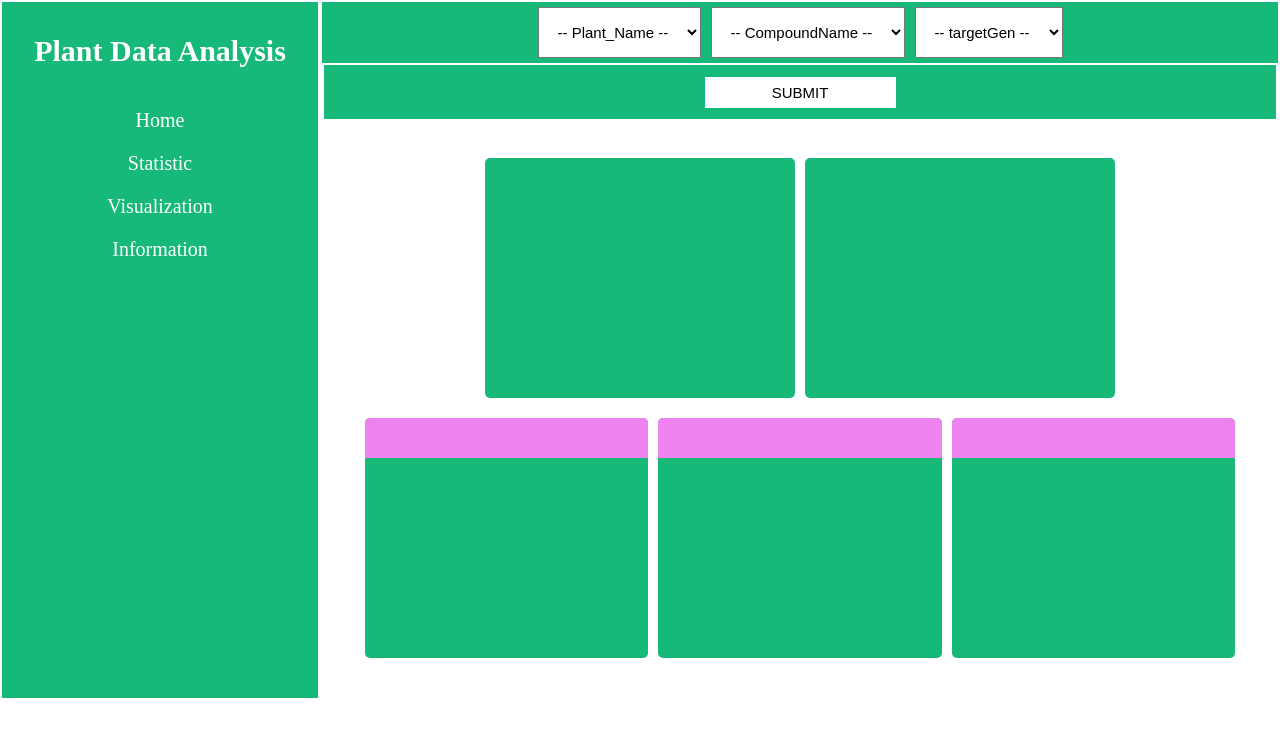
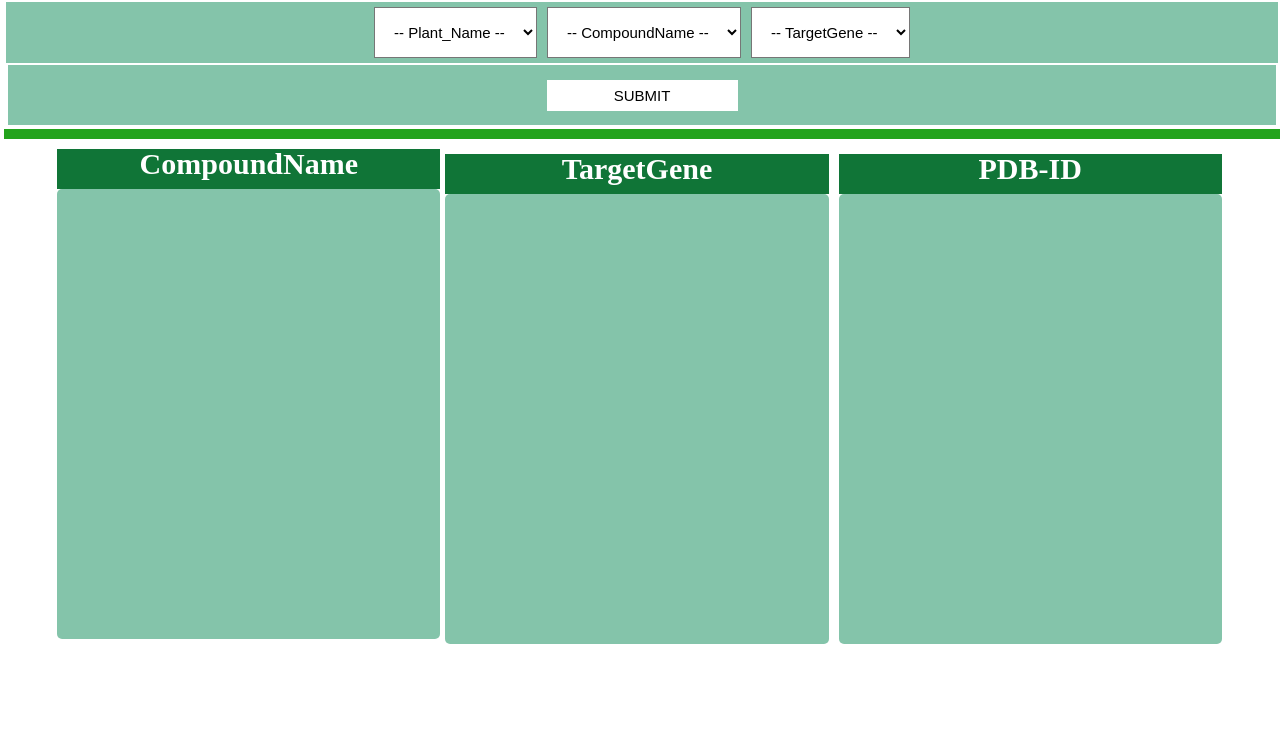
Before and after one commit to ghans07-ds/Plant_Data_Analysis, a PHP site: page /komal/ in a window 1280 px wide. Shown: the top 737 px of the page. Run offline with PHP 8.4, Linux system fonts and the light colour scheme; data that the repository does not hold is empty; some libraries are stand-ins or nearby versions.

Commit message:
changes continue..

```diff
--- a/CSS/style.css
+++ b/CSS/style.css
@@ -1,5 +1,5 @@
 @import url('https://use.fontawesome.com/releases/v5.0.9/css/all.css');
-
+.col-0 {width: 0px;}
 .col-1 {width: 8.33%;}
 .col-2 {width: 16.66%;}
 .col-3 {width: 25%;}
@@ -26,7 +26,7 @@
 .container .sidebar{
     height: 700px;
     /* display: none; */
-    background-color: #17b978;
+    background-color: #84c4aa;
     border: 2px solid white;
 
 }
@@ -62,12 +62,12 @@
     font-size: 30px;
     background-color: white;
     padding: 5px;
-    border: 2px solid #17b978;
+    border: 2px solid #84c4aa;
 }
 
 .container .menu .main-menu{
     height: auto;
-    background-color: #17b978;
+    background-color: #84c4aa;
     margin: auto;
     border: 2px solid white;
     /* margin-top: 100px; */
@@ -100,7 +100,7 @@
     justify-content: center;
     align-items: center;
     /* margin: 1%; */
-    background-color: #17b978;
+    background-color: #84c4aa;
     border: 2px solid white;
 }
 .container .menu .btn button{
@@ -112,13 +112,13 @@
     font-size: 15px;
     background-color: white;
     color: black;
-    border: 2px solid #17b978;
+    border: 2px solid #84c4aa;
     text-align: center;
     border-radius: 2px;
     transition-duration: 0.4s;
 }
 .container .menu .btn button:hover{
-    background-color: #17b978 ;
+    background-color: #84c4aa ;
     color: white;
     font-size: 20px;
     font-weight: 700;
@@ -129,21 +129,22 @@
     background-color: white;
     height: 250px;
     margin: auto;
-    margin-top: 30px;
+    margin-top: 10px;
     display: flex;
     justify-content: space-between;
     /* width: 100%; */
 }
-.container .menu .box-ans .box-a{
-    background-color: #17b978;
-    margin: 5px;
+.container .menu .box-ans .box-a .scroll{
+    background-color: #84c4aa;
+    margin: 0px;
     border-radius: 5px;
     overflow: scroll;
+    height: 450px;
 }
 
 .container .menu .box-same{
     background-color: white;
-    height: 250px;
+    height: 550px;
     margin: auto;
     margin-top: 10px;
     display: flex;
@@ -154,12 +155,13 @@
 }
 
 .container .menu .box-same .box-s{
-    background-color: #17b978;
+    background-color: #84c4aa;
     margin: 5px ;
     border-radius: 5px;
     overflow: hidden;
 }
-.container .menu .box-same .box-s .id-title{
+/* .container .menu .box-same .box-s */
+ .id-title{
     width: 100%;
     height: 40px;
     text-align: center;
@@ -167,18 +169,20 @@
     line-height: 30px;
     font-weight: 800;
     color: white;
-    background-color: violet;
+    background-color: rgb(16, 117, 55);
+    /* position: fixed; */
 }
 
-.container .menu .box-ans .box-aa,.box-ab{
-   display: flex;
+.container .menu .box-ans .box-aa,.box-ab,.box-ac{
+   display: block;
    align-items: center;
    justify-content: center;
+   /* padding-top: 0px; */
 }
-.container .menu .box-ans .box-aa,.box-ab ul li,.container .menu .box-same .box-s ul{
+.container .menu .box-ans .box-aa,.box-ab,.box-ac ul li,.container .menu .box-same .box-s ul{
     text-align: center;
     margin: 5px;
-    font-size: 30px;
+    font-size: 25px;
     font-weight: 700;
     color: white;
  }
@@ -192,7 +196,7 @@
     visibility: hidden;
     width: 300px;
     font-size: 20px;
-    background-color: rgb(23, 141, 58);
+    background-color: #84c4aa;
     color:blue;
     text-align: center;
     border-radius: 6px;
@@ -213,3 +217,11 @@
  .container .menu form ul .namelist{
     display: inline-block;
  }
+ .container .menu .title{
+     background-color: rgb(35, 163, 28);
+     padding: 5px;
+ }
+ .container .menu .title p{
+     text-align: center;
+     font-size: xx-large;
+ }
--- a/conn.php
+++ b/conn.php
@@ -3,7 +3,7 @@
  $servername="localhost";
   $username="root";
   $password="";
-  $dbname="trial";
+  $dbname="plant";
   $count=0;
 
   $conn=mysqli_connect($servername,$username,$password,$dbname);
--- a/index.php
+++ b/index.php
@@ -26,12 +26,12 @@
         $target="";
         if(isset($_POST['submit']))
         {
-            header('location:annotation.php');
+            // header('location:annotation.php');
             $p_name=$_POST['p_name'];
             $p_class=$_POST['p_class'];
             $p_SupperClass=$_POST['p_SupperClass'];
 
-            $sql_fetch="SELECT targetGen,pID,pScore FROM trialtable where  name='$p_name' AND CompoundName='$p_class' AND targetGen='$p_SupperClass';";
+            $sql_fetch="SELECT TargetGene,ID,score FROM plantdata where  plantName='$p_name' AND CompoundName='$p_class' AND TargetGene='$p_SupperClass';";
             $result_f=mysqli_query($conn,$sql_fetch);
             $i=0;
             $print=1;
@@ -40,9 +40,9 @@
             {
                 while ($row = mysqli_fetch_assoc($result_f))
                 {
-                    $target=$row['targetGen'];
-                    $pID[$i]=$row['pID'];
-                    $pScore[$i]=$row['pScore'];
+                    $target=$row['TargetGene'];
+                    $ID[$i]=$row['ID'];
+                    $score[$i]=$row['score'];
                     $i=$i+1;
                 }
             }
@@ -54,16 +54,16 @@
     ?>
 </div>
     <div class="container">
-        <div class="col-3 sidebar">
-            <header>Plant Data Analysis</header>
-            <ul>
+            <div class="col-0 sidebar">
+                <!-- <header>Plant Data Analysis</header> -->
+                <!-- <ul>
                     <li><a href="#">Home</a></li>
                     <li><a href="#">Statistic</a></li>
                     <li><a href="#">Visualization</a></li>
                     <li><a href="#">Information</a></li>
-            </ul>
+                </ul> -->
             </div>
-        <div class="col-9 menu">
+        <div class="col-12 menu">
             <div class="col-12 main-menu">
                 <form action="index.php" method="post" >
                     <ul>
@@ -73,11 +73,11 @@
                                 <option disabled selected>-- Plant_Name --</option>
                                 <?php
                                     // Using database connection file here
-                                    $records = mysqli_query($conn,"SELECT DISTINCT name From trialtable");  // Use select query here
+                                    $records = mysqli_query($conn,"SELECT DISTINCT plantName From plantdata");  // Use select query here
 
                                     while($data = mysqli_fetch_array($records))
                                     {
-                                        echo "<option value='". $data['name'] ."'>" .$data['name'] ."</option>";  // displaying data in option menu
+                                        echo "<option value='". $data['plantName'] ."'>" .$data['plantName'] ."</option>";  // displaying data in option menu
                                     }
                                 ?>
                             </select>
@@ -88,7 +88,7 @@
                                 <option disabled selected>-- CompoundName --</option>
                                 <?php
                                     // Using database connection file here
-                                    $records = mysqli_query($conn, "SELECT DISTINCT CompoundName From trialtable");  // Use select query here
+                                    $records = mysqli_query($conn, "SELECT DISTINCT CompoundName From plantdata ");  // Use select query here
 
                                     while($data = mysqli_fetch_array($records))
                                     {
@@ -100,14 +100,14 @@
                         <!-- <li><input type="text" name="p_SupperClass" placeholder="type SuperClass"></li> -->
                         <li>
                             <select id="p_SupperClass" name="p_SupperClass">
-                                <option disabled selected>-- targetGen --</option>
+                                <option disabled selected>-- TargetGene --</option>
                                 <?php
                                     // Using database connection file here
-                                    $records = mysqli_query($conn, "SELECT DISTINCT targetGen,name From trialtable");  // Use select query here
+                                    $records = mysqli_query($conn, "SELECT DISTINCT TargetGene From plantdata ");  // Use select query here
 
                                     while($data = mysqli_fetch_array($records))
                                     {
-                                        echo "<option value='". $data['targetGen'] ."'>" .$data['targetGen'] ."</option>";  // displaying data in option menu
+                                        echo "<option value='". $data['TargetGene'] ."'>" .$data['TargetGene'] ."</option>";  // displaying data in option menu
                                     }
                                 ?>
                             </select>
@@ -119,29 +119,62 @@
                     </div>
                 </form>
             </div>
-
-            <div class="col-8 box-ans">
-                <div class="box-a col-6 box-aa">
-                    <ul>
+            <div class="col-12 title">
+                <p><a href="http://localhost/komal/plantAnnot.php">
                         <?php
-                            // $uniport="SELECT EntryName,ProName,Organism  from uniport where TargetGen=='$target'";
-                            $records = mysqli_query($conn,"SELECT  EntryName,Entry,ProName,Organism  FROM uniport WHERE TargetGen='$target'");
-
+                            if($print==1){
+                                echo "$p_name";
+                            }else{
+                                echo "";
+                            }
+                        ?>
+                    </a>
+                </p>
+            </div>
+            <div class="col-11 box-ans">
+            <div class="box-a col-4 box-ac">
+                <div class="id-title">CompoundName</div>
+                    <ul class="scroll">
+                    <?php
+                        if($print==1){
+                            // Using database connection file here
+                            $records = mysqli_query($conn, "SELECT DISTINCT CompoundName From plantdata where plantName='$p_name'");  // Use select query here
+                            //
                             while($data = mysqli_fetch_array($records))
                             {
-                                $Entry=$data['Entry'];
-                                $EntryName=$data['EntryName'];
-                                $ProName=$data['ProName'];
-                                $Organism=$data['Organism']; // displaying data in option menu
+                                echo "<li><a href=annotation.php>".$data['CompoundName']."</a></li>";  // displaying data in option menu
                             }
+                        }else{
+                            echo "";
+                        }
+
+                    ?>
+                    </ul>
+                </div>
+                <div class="box-a col-4 box-aa">
+                    <div class="id-title">TargetGene</div>
+                    <ul class="scroll">
+                         <?php
+                            // $uniport="SELECT EntryName,ProName,Organism  from uniport where TargetGene=='$target'";
+                            // $records = mysqli_query($conn,"SELECT  EntryName,Entry,ProName,Organism  FROM uniport WHERE TargetGene='$target'");
+
+                            // while($data = mysqli_fetch_array($records))
+                            // {
+                            //     $Entry=$data['Entry'];
+                            //     $EntryName=$data['EntryName'];
+                            //     $ProName=$data['ProName'];
+                            //     $Organism=$data['Organism']; // displaying data in option menu
+                            // }
 
                             if($print==1)
                             {
 
-                                $text="<ul><li>".$Entry."</li><li>".$EntryName."</li><li>".$ProName."</li><li>".$Organism."</li></ul>";
-                                echo "<li>".$p_name."</li>";
-                                echo "<li>".$p_class."</li>";
-                                echo "<li>".$p_SupperClass."<span class='tooltiptext'>".$text."</li>";
+                                $records = mysqli_query($conn, "SELECT DISTINCT TargetGene,plantName From plantdata where CompoundName='$p_class'");  // Use select query here
+                                //
+                                 while($data = mysqli_fetch_array($records))
+                                 {
+                                    echo "<li><a href=annotation.php>".$data['TargetGene']."</a></li>";  // displaying data in option menu
+                                 }
                             }
                             else
                             {
@@ -152,8 +185,9 @@
                     </ul>
                 </div>
                 <!-- fetching result based on give data -->
-                <div class="box-a col-6 box-ab">
-                    <ul>
+                <div class="box-a col-4 box-ab">
+                    <div class="id-title">PDB-ID</div>
+                    <ul class="scroll">
                        <?php
                         if($print==1)
                         {
@@ -161,9 +195,9 @@
                             while($i!=0)
                             {
                                 $i--;
-                                $pID[$i]=strtoupper($pID[$i]);
-                                $link="https://www.rcsb.org/structure/".$pID[$i];
-                                echo "<li><a href='$link' target='_blank'>".$pID[$i]." : ".$pScore[$i]."</a></li>";
+                                $ID[$i]=strtoupper($ID[$i]);
+                                $link="https://www.rcsb.org/structure/".$ID[$i];
+                                echo "<li><a href='$link' target='_blank'>".$ID[$i]." : ".$score[$i]."</a></li>";
                             }
                         }
                         else
@@ -174,122 +208,7 @@
                     </ul>
                 </div>
             </div>
-            <div class="col-11 box-same">
-                <div class="box-s col-4">
-                    <div class="id-title">
-                        <?php
-                            if($print==1)
-                                {echo $pID[2];}
-                            else{echo " ";}
-                        ?>
-                    </div>
-                    <ul>
-                    <!-- fetching similar result for box1 -->
-                        <?php
-                            if($print==1)
-                            {
-                                $error_b1=0;
-                                $sql_b1="SELECT CompoundName,pScore from trialtable WHERE pID='$pID[2]';";
-                                $result_b1=mysqli_query($conn,$sql_b1);
 
-                                if(mysqli_num_rows($result_b1)>0 && $print==1)
-                                {
-                                    while($row=mysqli_fetch_assoc($result_b1))
-                                    {
-                                        if($row['CompoundName']!=$p_class)
-                                        {
-                                            echo "<li>".$row['CompoundName']." : ".$row['pScore']."</li>";
-                                            $error_b1=1;
-                                        }
-                                    }
-                                    if($error_b1==0)
-                                    {
-                                        echo "<li>"."No Similarity"."</li>";
-                                    }
-                                }
-                            }
-                            else{echo "";}
-
-                        ?>
-                    </ul>
-                </div>
-                <div class="box-s col-4">
-                    <div class="id-title">
-                        <?php
-                            if($print==1)
-                                {echo $pID[1];}
-                            else{echo " ";}
-                        ?>
-                    </div>
-                    <ul>
-                    <!-- fetching similar result for box2 -->
-                        <?php
-                            if($print==1)
-                            {
-                                $error_b2=0;
-                                $sql_b1="SELECT CompoundName,pScore from trialtable WHERE pID='$pID[1]';";
-                                $result_b1=mysqli_query($conn,$sql_b1);
-
-                                if(mysqli_num_rows($result_b1)>0 && $print==1)
-                                {
-                                    while($row=mysqli_fetch_assoc($result_b1))
-                                    {
-                                        if($row['CompoundName']!=$p_class)
-                                        {
-                                            echo "<li>".$row['CompoundName']." : ".$row['pScore']."</li>";
-                                            $error_b2=1;
-                                        }
-                                    }
-                                    if($error_b2==0)
-                                    {
-                                        echo "<li>"."No Similarity"."</li>";
-                                    }
-                                }
-                            }
-                            else{echo "";}
-
-                        ?>
-                    </ul>
-                </div>
-                <div class="box-s col-4">
-                    <div class="id-title">
-                        <?php
-                        if($print==1)
-                            {echo $pID[0];}
-                        else{echo " ";}
-                        ?>
-                    </div>
-                    <ul>
-                    <!-- fetching similar result for box3 -->
-                        <?php
-                            if($print==1)
-                            {
-                                $error_b3=0;
-                                $sql_b1="SELECT CompoundName,pScore from trialtable WHERE pID='$pID[0]';";
-                                $result_b1=mysqli_query($conn,$sql_b1);
-
-                                if(mysqli_num_rows($result_b1)>0 && $print==1)
-                                {
-                                    while($row=mysqli_fetch_assoc($result_b1))
-                                    {
-                                        if($row['CompoundName']!=$p_class)
-                                        {
-                                            echo "<li>".$row['CompoundName']." : ".$row['pScore']."</li>";
-                                            $error_b3=1;
-                                        }
-                                    }
-                                    if($error_b3==0)
-                                    {
-                                        echo "<li>"."No Similarity"."</li>";
-                                    }
-                                }
-                            }
-                            else{echo "";}
-
-                        ?>
-                    </ul>
-                </div>
-            </div>
         </div>
     </div>
 <!-- <script>
```
Also changed, not shown: CSS/annotTable.css (added, +23 -0 lines), backup.html (added, +116 -0 lines), plantAnnot.html (added, +38 -0 lines). Lines whose indentation alone changed are shown as unchanged.
